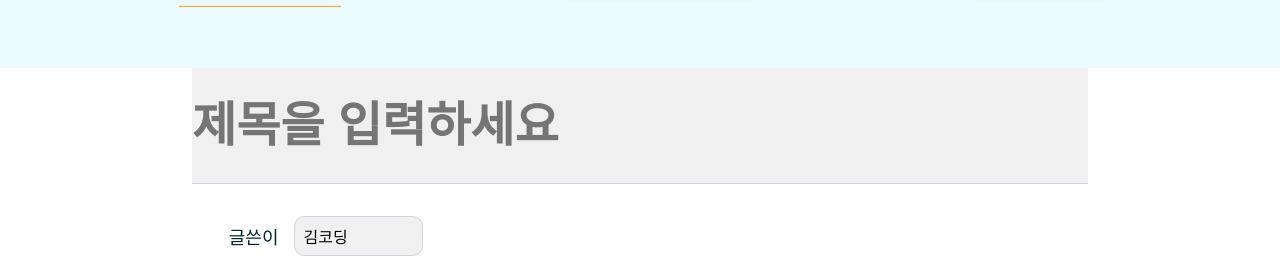
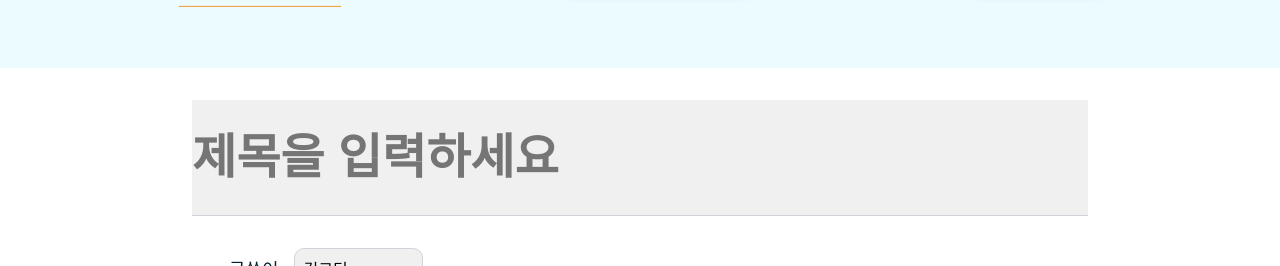
Before and after one commit to codestates/cocodus, a React (Vite) app in the folder client/: page /register in a window 1280 px wide. Shown: the part 132-398 px from the top of the page. Built offline with nearby package versions, Linux system fonts and the light colour scheme.

Commit message:
Update: Register Title and Comment Text tag css 기능 추가

```diff
--- a/client/src/components/Comment/Comment.styled.jsx
+++ b/client/src/components/Comment/Comment.styled.jsx
@@ -23,6 +23,7 @@ export const Text = styled.textarea`
   resize: none;
   display: block;
   font-family: inherit;
+  font-size: 18px;
   padding: 1rem 1rem 1.5rem;
   box-sizing: border-box;
   outline: none;
--- a/client/src/components/Register/Register.jsx
+++ b/client/src/components/Register/Register.jsx
@@ -36,7 +36,7 @@ function Register() {
   return (
     <>
       <Section>
-        <Title type="text" placeholder="제목을 입력하세요" />
+        <Title type="text" placeholder="제목을 입력하세요" top="2rem" />
         <FlexBox>
           <Div>글쓴이</Div>
           <InputBox type="text" defaultValue="김코딩" width="15%" readOnly />
```
